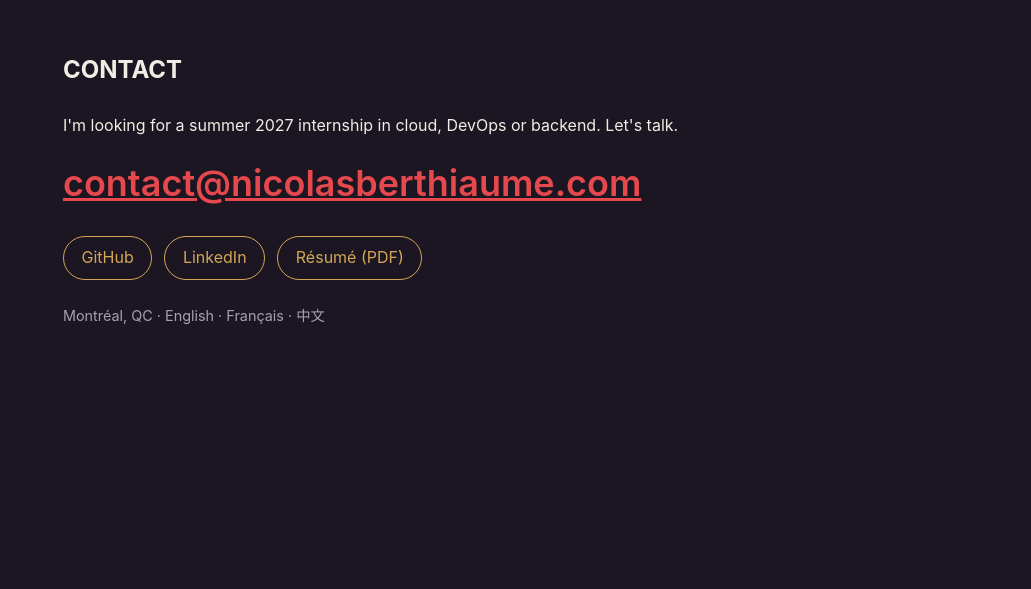
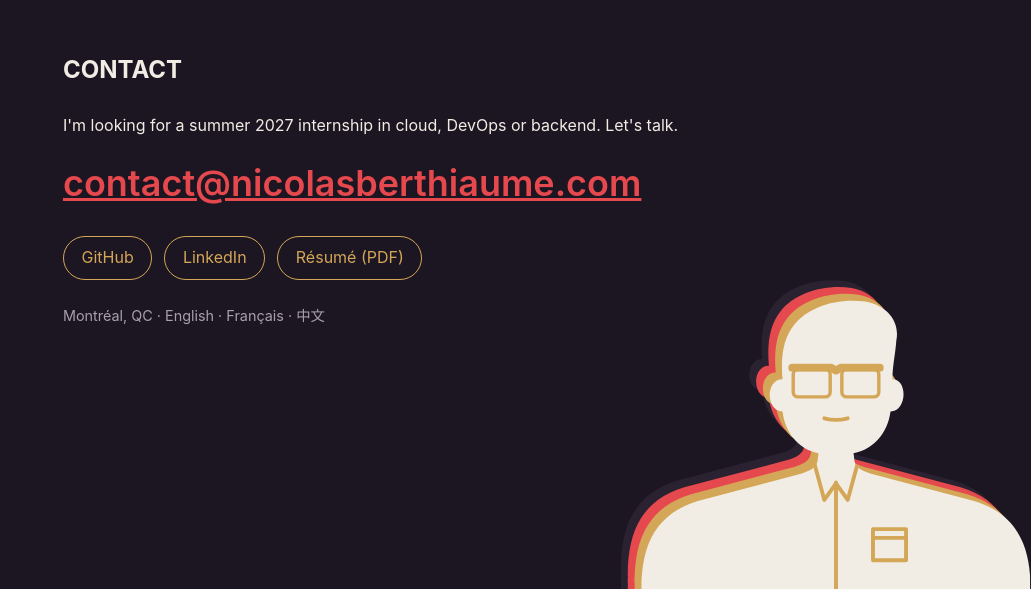
Before and after one commit to NicolasBerthiaume/portfolio, a plain HTML site: page index.html in a window 1280 px wide. Shown: the part 2611-3200 px from the top of the page, without its empty margins (249-1280 px from the left). Drawn offline with Linux system fonts and the light colour scheme; a web font is replaced by a local one.

Commit message:
Add SVG in Contact section on desktop; hide on mobile

```diff
--- a/index.html
+++ b/index.html
@@ -200,6 +200,51 @@
 
             <p class="contact-meta">Montréal, QC · English · Français · 中文</p>
         </div>
+
+        <!-- SVG BY CLAUDE -->
+        <svg class="hero-cutout hero-cutout--small" xmlns="http://www.w3.org/2000/svg" viewBox="-21 -21 421 351" role="img"
+            aria-label="Layered silhouette of Nicolas">
+            <defs>
+                <clipPath id="body" clipPathUnits="userSpaceOnUse">
+                    <rect x="-21" y="215" width="421" height="115" />
+                </clipPath>
+                <path id="s"
+                    d="M0,330C0,282 16,252 58,239L164,211C174,208 180,204 181,198L182,190C162,186 148,170 145,147C128,147 127,114 145,114C143,90 146,72 157,58C171,40 200,30 230,34C252,38 266,54 262,74C261,88 258,100 258,114C274,114 273,147 256,147C253,170 238,186 218,190L219,198C220,204 226,208 236,211L342,239C384,252 400,282 400,330Z" />
+                <mask id="cut" maskUnits="userSpaceOnUse" x="-21" y="-21" width="421" height="351">
+                    <rect x="-21" y="-21" width="421" height="351" fill="#fff" />
+                    <g fill="none" stroke="#000" stroke-linejoin="round" stroke-linecap="round">
+                        <path d="M155,102H195L200,105L205,102H245" stroke-width="8" />
+                        <rect x="156" y="104" width="38" height="28" rx="5" stroke-width="3.5" />
+                        <rect x="206" y="104" width="38" height="28" rx="5" stroke-width="3.5" />
+                        <path d="M188,154C195,156 205,156 212,154" stroke-width="4" />
+                        <path d="M176,194L188,238L200,221L212,238L224,194" stroke-width="4" />
+                        <path d="M200,220V330" stroke-width="4" />
+                        <path d="M238,268H272V300H238Z M238,277H272" stroke-width="4" />
+                    </g>
+                </mask>
+            </defs>
+            <g style="fill:var(--c4, #2A2131)">
+                <use href="#s" transform="translate(-21 -21)" />
+                <g clip-path="url(#body)">
+                    <use href="#s" transform="translate(-21 -10)" />
+                    <use href="#s" transform="translate(-21 0)" />
+                </g>
+            </g>
+            <g style="fill:var(--c3, #E5484D)">
+                <use href="#s" transform="translate(-14 -14)" />
+                <g clip-path="url(#body)">
+                    <use href="#s" transform="translate(-14 -7)" />
+                    <use href="#s" transform="translate(-14 0)" />
+                </g>
+            </g>
+            <g style="fill:var(--c2, #D4A657)">
+                <use href="#s" transform="translate(-7 -7)" />
+                <g clip-path="url(#body)">
+                    <use href="#s" transform="translate(-7 0)" />
+                </g>
+            </g>
+            <use href="#s" mask="url(#cut)" style="fill:var(--c1, #F2EDE4)" />
+        </svg>
     </section>
 </body>
 </html>
--- a/styles.css
+++ b/styles.css
@@ -44,6 +44,7 @@ section h2 { margin: 0 0 1.5rem; }
   height: auto;
   pointer-events: none;
 }
+.hero-cutout--small { width: clamp(260px, 32vw, 520px); right: 0; }
 .hero-cutout--big { width: 60vw; right: -15vw; }
 
 .name {
@@ -98,6 +99,9 @@ section h2 { margin: 0 0 1.5rem; }
 .tags li { padding: 0.2rem 0.65rem; border-radius: 10px; font-size: 0.85rem; }
 
 /* contact */
+.contact { position: relative; overflow: hidden; }
+.contact-inner { position: relative; z-index: 1; }
+
 .contact-email {
   display: inline-block;
   margin-bottom: 1.5rem;
@@ -120,6 +124,8 @@ section h2 { margin: 0 0 1.5rem; }
 @media (max-width: 767px) {
   .tagline span { display: block; }
   .tagline .sep { display: none; }
+
+  .hero-cutout--small { display: none; }
 }
 
 /* laptop */
```
